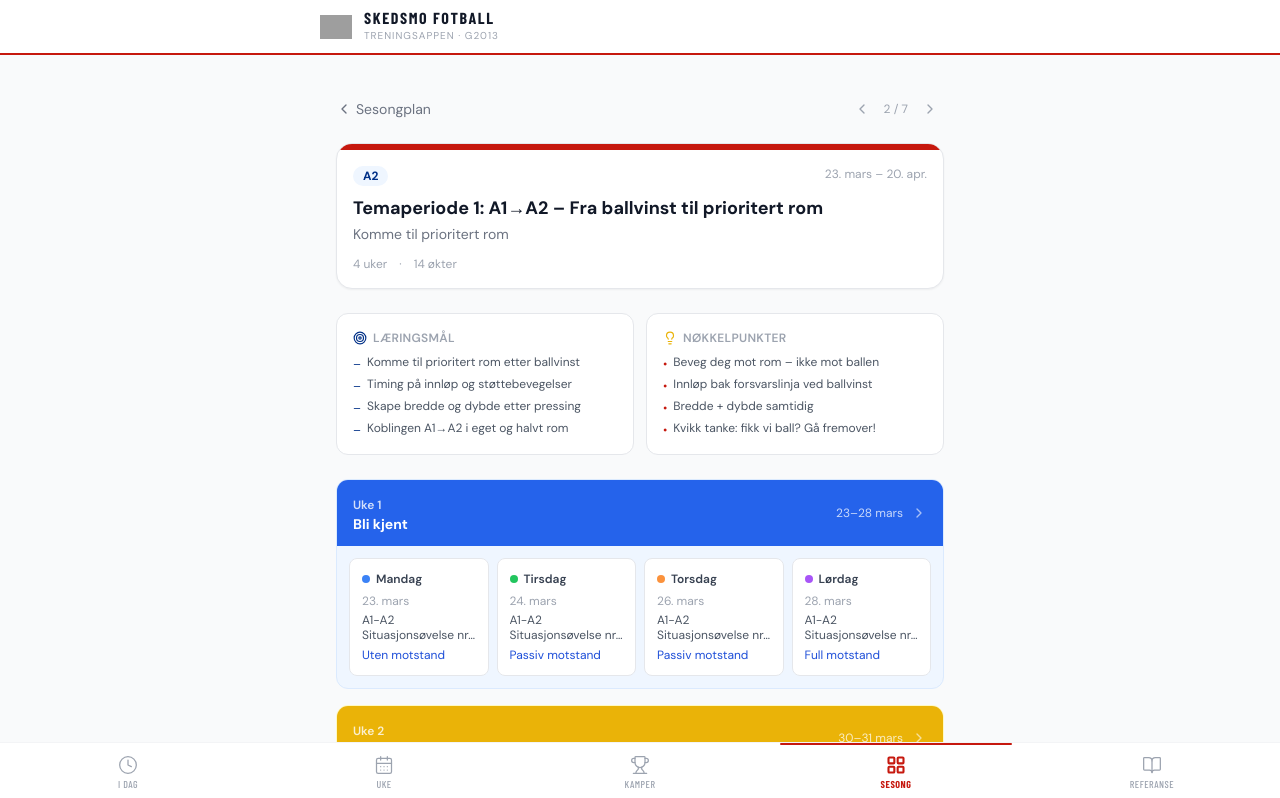
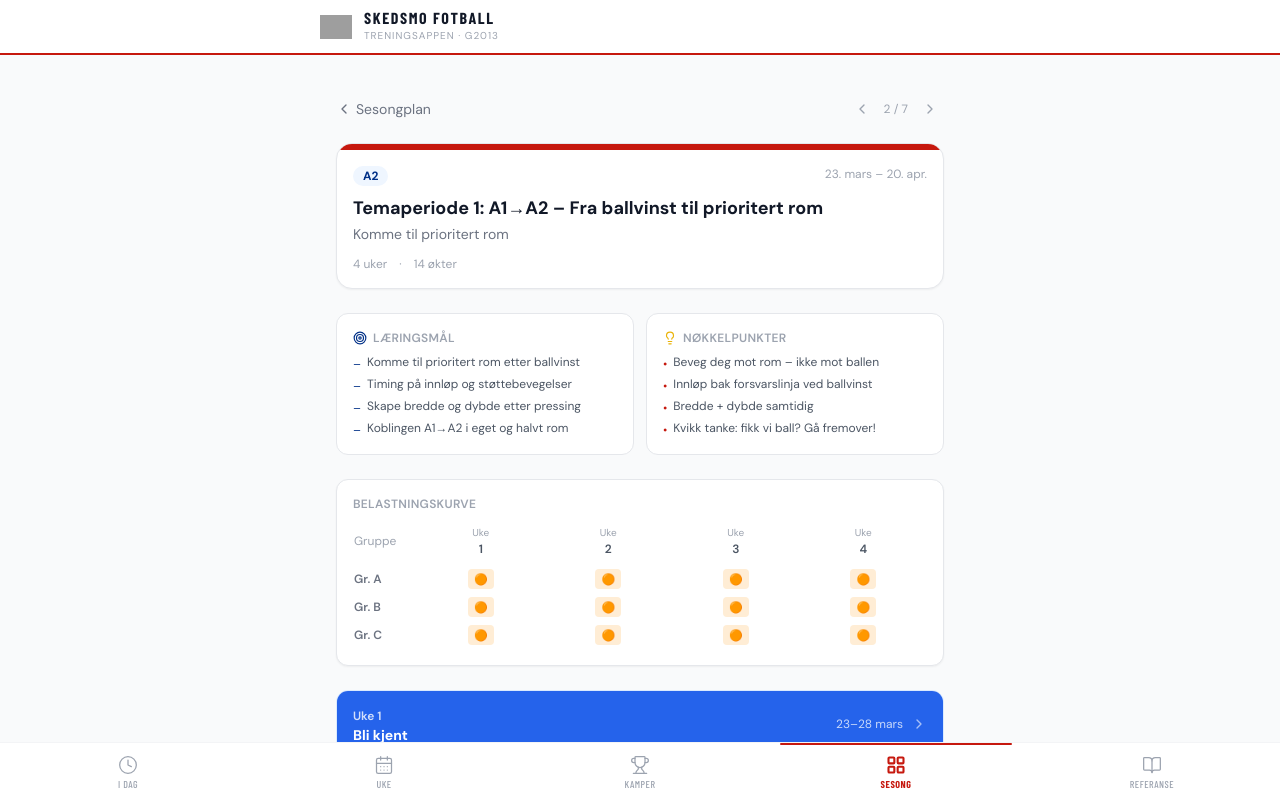
Before and after one commit to marsvar/skedsmo-gutter-2013, a Next.js app: page /block/block-a1a2-2026/ in a window 1280 px wide. Shown: the top 798 px of the page. Built offline with nearby package versions, Linux system fonts and the light colour scheme; grey boxes are pictures that could not be loaded; a web font is replaced by a local one.

Commit message:
feat: weekly load curve on block detail page

```diff
--- a/src/app/block/[blockId]/page.tsx
+++ b/src/app/block/[blockId]/page.tsx
@@ -6,6 +6,9 @@ import { getAllBlocks, getBlock } from '@/data/season'
 import { NFF_DESCRIPTIONS, DAY_LABELS, RESISTANCE_LABELS } from '@/data/types'
 import { getExercise } from '@/data/exercises'
 import { fmtShort } from '@/lib/dates'
+import { weekLoadCurve } from '@/lib/load'
+import { getAllMatches } from '@/data/matches'
+import type { IntensityLevel, GroupLabel } from '@/data/types'
 
 interface Props {
   params: { blockId: string }
@@ -30,6 +33,64 @@ const DAY_DOT: Record<string, string> = {
   monday: 'bg-blue-500', tuesday: 'bg-green-500', thursday: 'bg-orange-400', saturday: 'bg-purple-500',
 }
 
+const INTENSITY_CELL: Record<IntensityLevel, { bg: string; emoji: string; label: string }> = {
+  maks:    { bg: 'bg-red-100',    emoji: '🔴', label: 'Maks' },
+  høy:     { bg: 'bg-orange-100', emoji: '🟠', label: 'Høy' },
+  moderat: { bg: 'bg-yellow-100', emoji: '🟡', label: 'Moderat' },
+  lav:     { bg: 'bg-green-100',  emoji: '🟢', label: 'Lav' },
+  kampdag: { bg: 'bg-purple-100', emoji: '⚽', label: 'Kampdag' },
+}
+
+function LoadCurve({
+  curve,
+}: {
+  curve: { weekId: string; weekNumber: number; intensity: Record<GroupLabel, IntensityLevel> }[]
+}) {
+  const groups = ['A', 'B', 'C'] as const
+  return (
+    <div className="bg-white border border-gray-200 rounded-xl p-4 mb-6 shadow-sm">
+      <p className="text-xs font-semibold text-gray-400 uppercase tracking-wide mb-3">
+        Belastningskurve
+      </p>
+      <div className="overflow-x-auto">
+        <table className="w-full text-xs">
+          <thead>
+            <tr>
+              <th className="text-left text-gray-400 font-normal pr-3 pb-2 w-16">Gruppe</th>
+              {curve.map((w) => (
+                <th key={w.weekId} className="text-center text-gray-400 font-normal pb-2 px-1 min-w-[40px]">
+                  <span className="block text-[10px]">Uke</span>
+                  <span className="block font-semibold text-gray-600">{w.weekNumber}</span>
+                </th>
+              ))}
+            </tr>
+          </thead>
+          <tbody>
+            {groups.map((g) => (
+              <tr key={g}>
+                <td className="text-gray-500 font-semibold pr-3 py-1">Gr. {g}</td>
+                {curve.map((w) => {
+                  const cell = INTENSITY_CELL[w.intensity[g]]
+                  return (
+                    <td key={w.weekId} className="text-center py-1 px-1">
+                      <span
+                        className={`inline-block text-[11px] font-semibold rounded px-1.5 py-0.5 ${cell.bg}`}
+                        title={cell.label}
+                      >
+                        {cell.emoji}
+                      </span>
+                    </td>
+                  )
+                })}
+              </tr>
+            ))}
+          </tbody>
+        </table>
+      </div>
+    </div>
+  )
+}
+
 export default function BlockDetailPage({ params }: Props) {
   const today = new Date().toISOString().slice(0, 10)
   const block = getBlock(params.blockId)
@@ -43,6 +104,9 @@ export default function BlockDetailPage({ params }: Props) {
   const allDates = block.weeks.flatMap((w) => w.sessions.map((s) => s.date)).sort()
   const totalSessions = allDates.length
   const isPlaceholder = totalSessions === 0
+
+  const allMatches = getAllMatches()
+  const loadCurve = weekLoadCurve(block, allMatches)
 
   return (
     <div className="max-w-2xl mx-auto px-4 py-4 pb-24">
@@ -131,6 +195,9 @@ export default function BlockDetailPage({ params }: Props) {
           </div>
         )}
       </div>
+
+      {/* Load curve */}
+      <LoadCurve curve={loadCurve} />
 
       {/* Weeks */}
       <div className="space-y-4">
```
